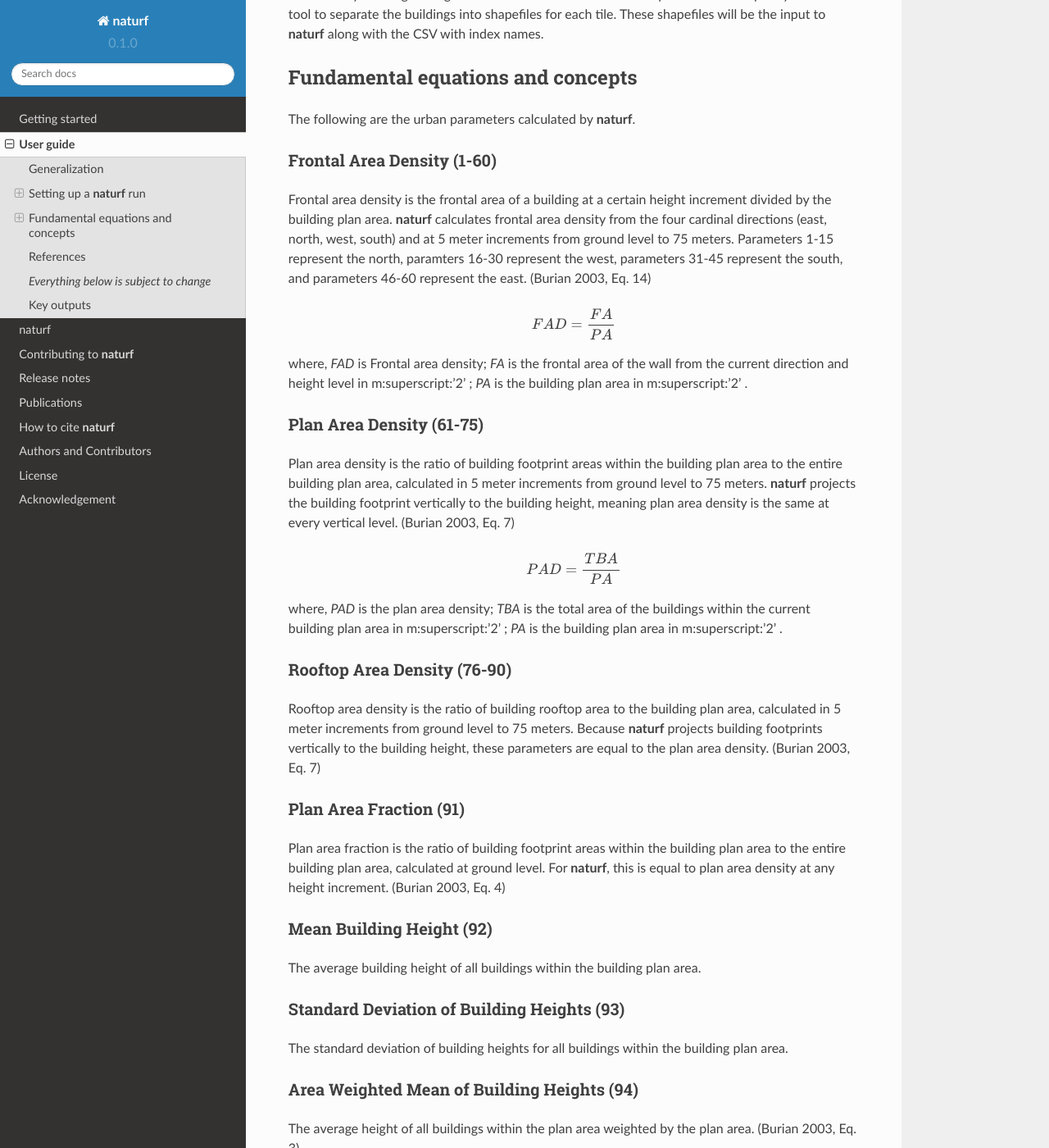
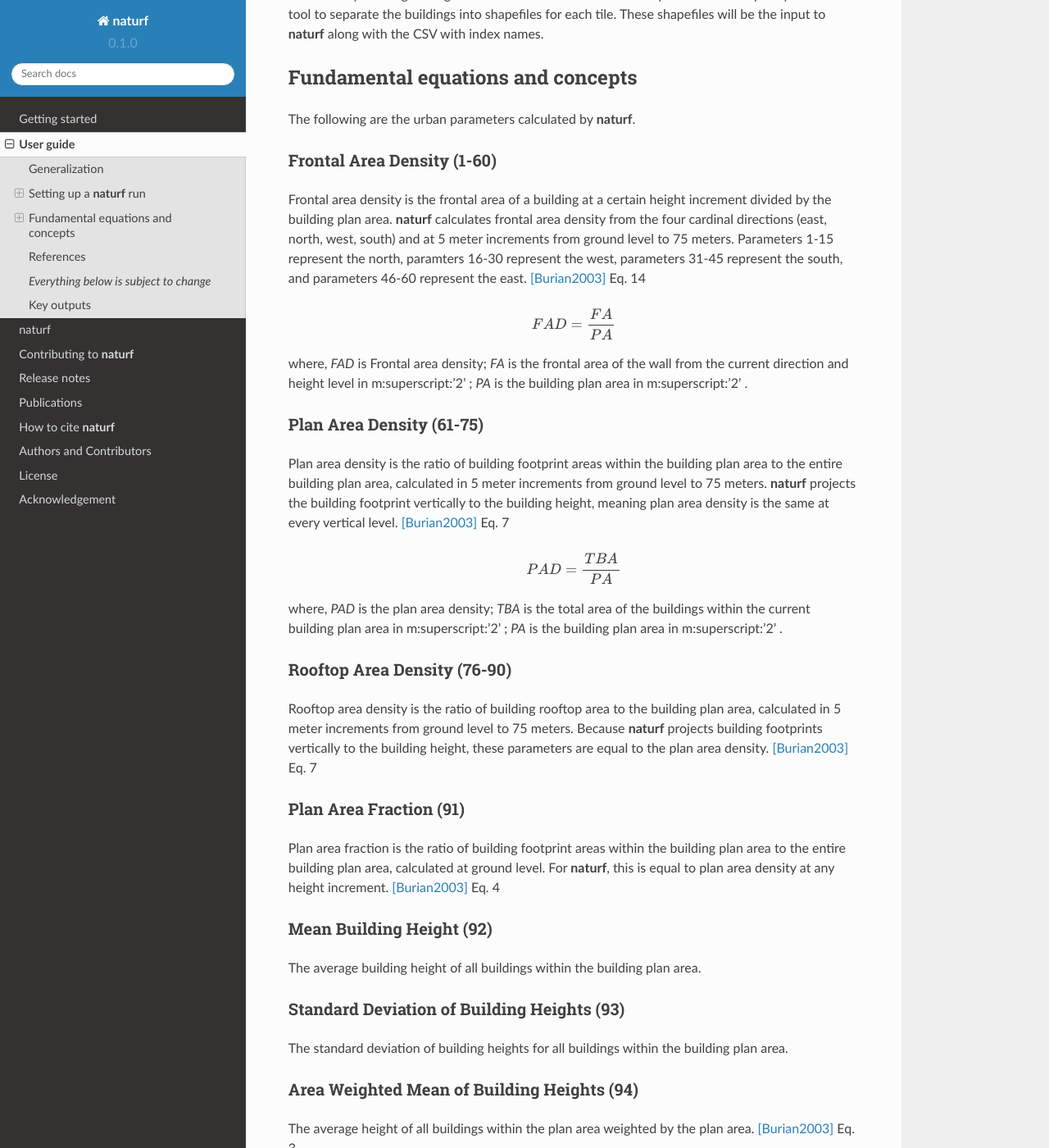
Before and after one commit to IMMM-SFA/naturf, a Sphinx documentation site: the page built from docs/source/user_guide.rst, in a window 1280 px wide and 1400 px high, scrolled down 2488 px. Shown: the whole window at 82% size. Built offline with Sphinx 7.4.7 and the Read the Docs theme 2.0.0, drawn with Linux system fonts in a browser that asks for light colours; formulas are drawn with MathJax 3; some of the changed text lies outside the part shown.

Commit message:
redid citations

```diff
--- a/docs/source/user_guide.rst
+++ b/docs/source/user_guide.rst
@@ -89,7 +89,7 @@
 Frontal Area Density (1-60)
 ~~~~~~~~~~~~~~~~~~~~~~~~~~~
 
-Frontal area density is the frontal area of a building at a certain height increment divided by the building plan area. **naturf** calculates frontal area density from the four cardinal directions (east, north, west, south) and at 5 meter increments from ground level to 75 meters. Parameters 1-15 represent the north, paramters 16-30 represent the west, parameters 31-45 represent the south, and parameters 46-60 represent the east. (Burian 2003, Eq. 14)
+Frontal area density is the frontal area of a building at a certain height increment divided by the building plan area. **naturf** calculates frontal area density from the four cardinal directions (east, north, west, south) and at 5 meter increments from ground level to 75 meters. Parameters 1-15 represent the north, paramters 16-30 represent the west, parameters 31-45 represent the south, and parameters 46-60 represent the east. [Burian2003]_ Eq. 14
 
 .. math::
 
@@ -100,7 +100,7 @@
 Plan Area Density (61-75)
 ~~~~~~~~~~~~~~~~~~~~~~~~~
 
-Plan area density is the ratio of building footprint areas within the building plan area to the entire building plan area, calculated in 5 meter increments from ground level to 75 meters. **naturf** projects the building footprint vertically to the building height, meaning plan area density is the same at every vertical level. (Burian 2003, Eq. 7)
+Plan area density is the ratio of building footprint areas within the building plan area to the entire building plan area, calculated in 5 meter increments from ground level to 75 meters. **naturf** projects the building footprint vertically to the building height, meaning plan area density is the same at every vertical level. [Burian2003]_ Eq. 7
 
 .. math::
 
@@ -111,12 +111,12 @@
 Rooftop Area Density (76-90)
 ~~~~~~~~~~~~~~~~~~~~~~~~~~~~
 
-Rooftop area density is the ratio of building rooftop area to the building plan area, calculated in 5 meter increments from ground level to 75 meters. Because **naturf** projects building footprints vertically to the building height, these parameters are equal to the plan area density. (Burian 2003, Eq. 7)
+Rooftop area density is the ratio of building rooftop area to the building plan area, calculated in 5 meter increments from ground level to 75 meters. Because **naturf** projects building footprints vertically to the building height, these parameters are equal to the plan area density. [Burian2003]_ Eq. 7
 
 Plan Area Fraction (91)
 ~~~~~~~~~~~~~~~~~~~~~~~
 
-Plan area fraction is the ratio of building footprint areas within the building plan area to the entire building plan area, calculated at ground level. For **naturf**, this is equal to plan area density at any height increment. (Burian 2003, Eq. 4)
+Plan area fraction is the ratio of building footprint areas within the building plan area to the entire building plan area, calculated at ground level. For **naturf**, this is equal to plan area density at any height increment. [Burian2003]_ Eq. 4
 
 Mean Building Height (92)
 ~~~~~~~~~~~~~~~~~~~~~~~~~
@@ -131,7 +131,7 @@
 Area Weighted Mean of Building Heights (94)
 ~~~~~~~~~~~~~~~~~~~~~~~~~~~~~~~~~~~~~~~~~~~~~~~~~~~
 
-The average height of all buildings within the plan area weighted by the plan area. (Burian 2003, Eq. 3)
+The average height of all buildings within the plan area weighted by the plan area. [Burian2003]_ Eq. 3
 
 .. math::
 
@@ -142,12 +142,12 @@
 Building Surface Area to Plan Area Ratio (95)
 ~~~~~~~~~~~~~~~~~~~~~~~~~~~~~~~~~~~~~~~~~~~~~
 
-The ratio of all the surface areas of a building to the building plan area. (Burian 2003, Eq. 16)
+The ratio of all the surface areas of a building to the building plan area. [Burian2003]_ Eq. 16
 
 Frontal Area Index (96-99)
 ~~~~~~~~~~~~~~~~~~~~~~~~~~
 
-Frontal area index is the ratio of the entire frontal area of a building to the building plan area. **naturf** calculates the frontal area index from the four cardinal directions. Because buildings often do not face a cardinal direction head on, **naturf** uses the average alongwind and crosswind distance from the current building centroid to all other building centroids for the building plan area. (Burian 2003, Eq. 12)
+Frontal area index is the ratio of the entire frontal area of a building to the building plan area. **naturf** calculates the frontal area index from the four cardinal directions. Because buildings often do not face a cardinal direction head on, **naturf** uses the average alongwind and crosswind distance from the current building centroid to all other building centroids for the building plan area. [Burian2003]_ Eq. 12
 
 .. math::
 
@@ -158,12 +158,12 @@
 Complete Aspect Ratio (100)
 ~~~~~~~~~~~~~~~~~~~~~~~~~~~
 
-The ratio of building surface area and exposed ground area to the total building plan area. Because **naturf** does not include vegetation, this is the same as building surface area to plan area ratio. (Burian 2003, Eq. 15)
+The ratio of building surface area and exposed ground area to the total building plan area. Because **naturf** does not include vegetation, this is the same as building surface area to plan area ratio. [Burian2003]_Eq. 15
 
 Height-to-Width Ratio (101)
 ~~~~~~~~~~~~~~~~~~~~~~~~~~~
 
-The ratio of the building height to the street width. **naturf** generalizes this as the ratio of average height of buildings in the current plan area to average distance from the current building to all other buildings in the current plan area. (Burian 2003, Eq. 18)
+The ratio of the building height to the street width. **naturf** generalizes this as the ratio of average height of buildings in the current plan area to average distance from the current building to all other buildings in the current plan area. [Burian2003]_ Eq. 18
 
 Sky-View Factor (102)
 ~~~~~~~~~~~~~~~~~~~~~
@@ -249,20 +249,20 @@
 Vertical Distribution of Building Heights (118-132)
 ~~~~~~~~~~~~~~~~~~~~~~~~~~~~~~~~~~~~~~~~~~~~~~~~~~~
 
-The vertical distribution of building heights is a representation of where buildings are located at each vertical level. **naturf** represents buildings as arbitrary float values in an array, and each vertical dimension of the array shows how many buildings reach that height. (Burian 2003)
+The vertical distribution of building heights is a representation of where buildings are located at each vertical level. **naturf** represents buildings as arbitrary float values in an array, and each vertical dimension of the array shows how many buildings reach that height. [Burian2003]_
 
 References
 ----------
 
-Burian, S. J., Han, W. S., & Brown, M. J. (2003). Morphological analyses using 3D building databases: Houston, Texas. Department of Civil and Environmental Engineering, University of Utah.
+.. [Burian2003] Burian, S. J., Han, W. S., & Brown, M. J. (2003). Morphological analyses using 3D building databases: Houston, Texas. Department of Civil and Environmental Engineering, University of Utah.
 
-Dirksen, M., Ronda, R. J., Theeuwes, N. E., & Pagani, G. A. (2019). Sky view factor calculations and its application in urban heat island studies. Urban Climate, 30, 100498.
+.. [Dirksen2019] Dirksen, M., Ronda, R. J., Theeuwes, N. E., & Pagani, G. A. (2019). Sky view factor calculations and its application in urban heat island studies. Urban Climate, 30, 100498.
 
-Grimmond, C. S. B., & Oke, T. R. (1999). Aerodynamic properties of urban areas derived from analysis of surface form. Journal of Applied Meteorology and Climatology, 38(9), 1262-1292.
+.. [GrimmondOke1999] Grimmond, C. S. B., & Oke, T. R. (1999). Aerodynamic properties of urban areas derived from analysis of surface form. Journal of Applied Meteorology and Climatology, 38(9), 1262-1292.
 
-Macdonald, R. W., Griffiths, R. F., & Hall, D. J. (1998). An improved method for the estimation of surface roughness of obstacle arrays. Atmospheric environment, 32(11), 1857-1864.
+.. [Macdonald1998] Macdonald, R. W., Griffiths, R. F., & Hall, D. J. (1998). An improved method for the estimation of surface roughness of obstacle arrays. Atmospheric environment, 32(11), 1857-1864.
 
-Raupach, M. R. (1994). Simplified expressions for vegetation roughness length and zero-plane displacement as functions of canopy height and area index. Boundary-layer meteorology, 71(1), 211-216.
+.. [Raupach1994] Raupach, M. R. (1994). Simplified expressions for vegetation roughness length and zero-plane displacement as functions of canopy height and area index. Boundary-layer meteorology, 71(1), 211-216.
 
 *Everything below is subject to change*
 ---------------------------------------
```
Also changed, not shown: other parts of docs/source/user_guide.rst (+6 -6 lines).
